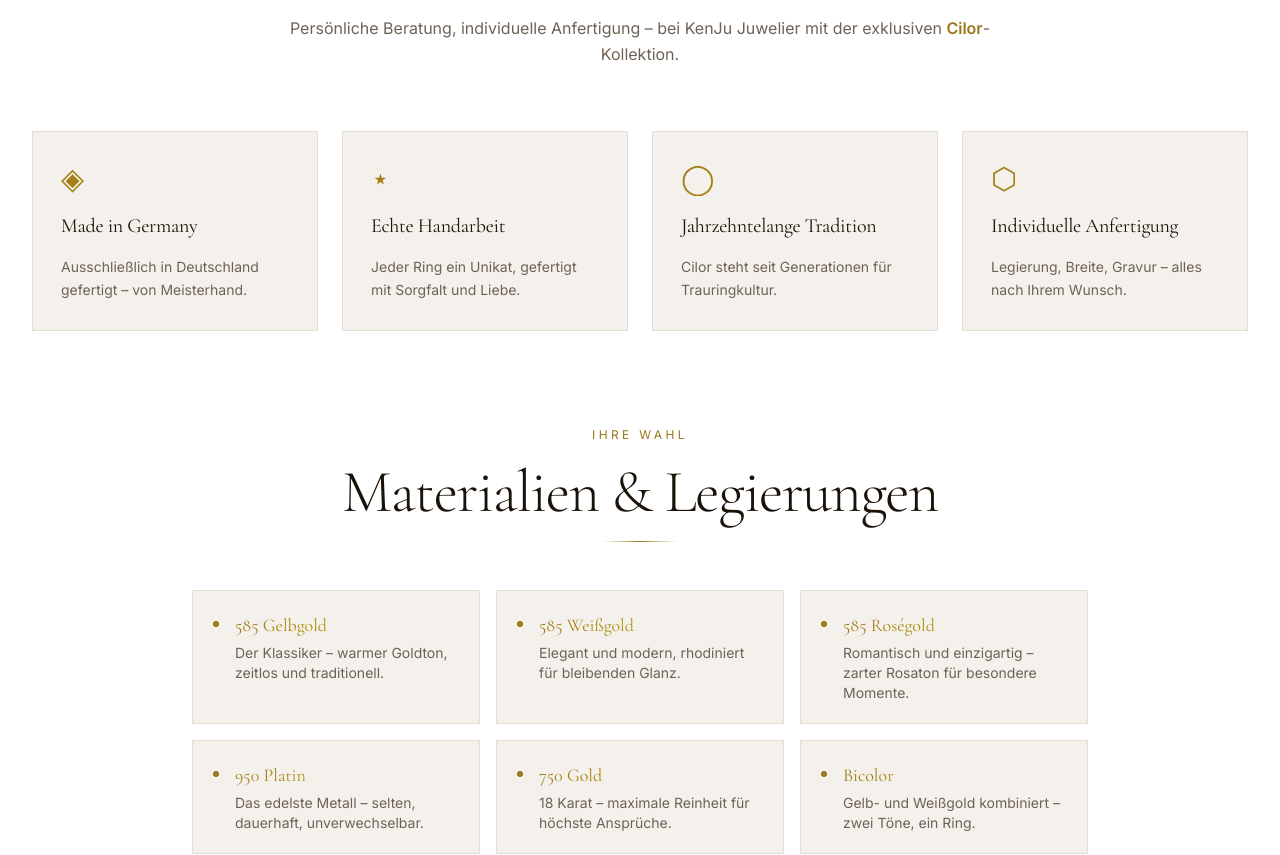
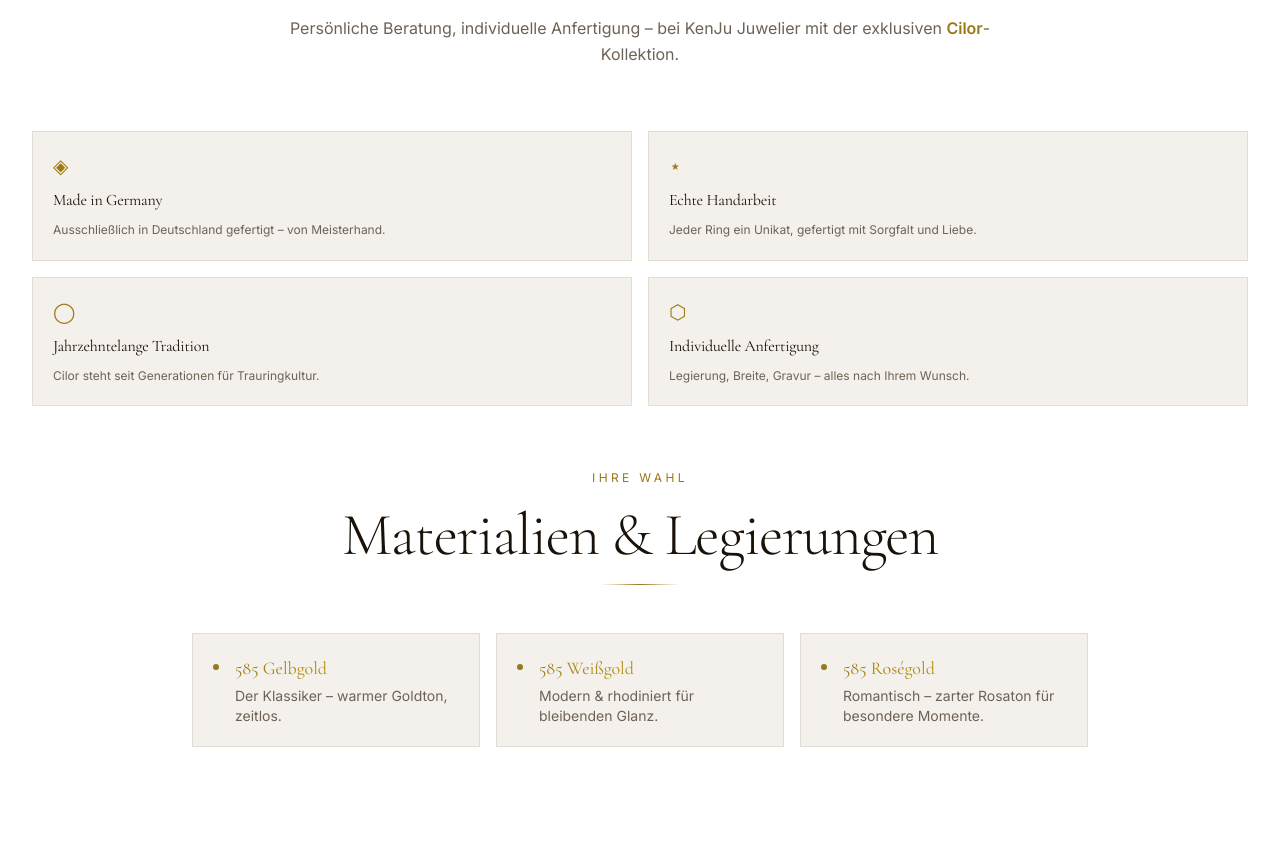
Before and after one commit to Rabi-dev1/Kenju-Juwelier, a Next.js app: page /trauringe in a window 1280 px wide. Shown: the part 820-1675 px from the top of the page. Built offline with nearby package versions, Linux system fonts and the light colour scheme.

Commit message:
Ringe: Solitaer-Bild + Text gekuerzt; Trauringe: 2x2 Vorteile-Grid, nur 3 Legierungen

```diff
--- a/app/ringe/page.tsx
+++ b/app/ringe/page.tsx
@@ -73,7 +73,7 @@ export default function SchmuckPage() {
             {/* Bild */}
             <div className="relative min-h-[420px] lg:min-h-0 overflow-hidden group" style={{ background: 'var(--kj-surface)' }}>
               <Image
-                src="/images/brillantring-halo-weiss.jpg"
+                src="/images/ring-solitaer.jpg"
                 alt="Solitär Brillantring Verlobungsring KenJu Juwelier Bielefeld"
                 fill
                 sizes="(max-width: 1024px) 100vw, 50vw"
@@ -96,22 +96,8 @@ export default function SchmuckPage() {
                 Verlobungsringe &amp; Brillantringe bei KenJu Juwelier Bielefeld
               </h2>
               <div className="divider-gold mb-7" />
-              <p className="font-sans text-sm leading-relaxed mb-5" style={{ color: 'var(--kj-muted)' }}>
-                Ein Verlobungsring ist das schönste Versprechen, das man geben kann. Er steht für
-                einen Moment, der für immer bleibt – und verdient deshalb höchste Qualität und
-                echte Leidenschaft für das Handwerk.
-              </p>
-              <p className="font-sans text-sm leading-relaxed mb-5" style={{ color: 'var(--kj-muted)' }}>
-                Bei <strong style={{ color: 'var(--kj-text)' }}>KenJu Juwelier</strong> in Bielefeld
-                finden Sie klassische Solitärringe ebenso wie aufwendige Brillant-Designs – gefasst in
-                feinstem <strong style={{ color: 'var(--kj-text)' }}>585er Gelbgold</strong>,{' '}
-                <strong style={{ color: 'var(--kj-text)' }}>Weißgold</strong> oder{' '}
-                <strong style={{ color: 'var(--kj-text)' }}>Roségold</strong>.
-                Jeder Ring wird mit Sorgfalt ausgewählt und kann auf Wunsch individuell angefertigt werden.
-              </p>
               <p className="font-sans text-sm leading-relaxed mb-9" style={{ color: 'var(--kj-muted)' }}>
-                Lassen Sie sich in unserem Atelier an der Bahnhofstraße 28 persönlich beraten –
-                wir nehmen uns Zeit für Sie und helfen Ihnen, den Ring zu finden, der alles sagt.
+                Solitärringe, Brillant-Designs und Verlobungsringe – gefasst in 585 Gelbgold, Weißgold oder Roségold. Individuell nach Ihrem Wunsch.
               </p>
               <div className="flex flex-col sm:flex-row gap-3">
                 <Link href="#termin" className="btn-dark">Jetzt kontaktieren</Link>
--- a/app/trauringe/page.tsx
+++ b/app/trauringe/page.tsx
@@ -18,12 +18,9 @@ const cilorVorteile = [
 ];
 
 const materialien = [
-  { name: '585 Gelbgold',   desc: 'Der Klassiker – warmer Goldton, zeitlos und traditionell.' },
-  { name: '585 Weißgold',   desc: 'Elegant und modern, rhodiniert für bleibenden Glanz.' },
-  { name: '585 Roségold',   desc: 'Romantisch und einzigartig – zarter Rosaton für besondere Momente.' },
-  { name: '950 Platin',     desc: 'Das edelste Metall – selten, dauerhaft, unverwechselbar.' },
-  { name: '750 Gold',       desc: '18 Karat – maximale Reinheit für höchste Ansprüche.' },
-  { name: 'Bicolor',        desc: 'Gelb- und Weißgold kombiniert – zwei Töne, ein Ring.' },
+  { name: '585 Gelbgold', desc: 'Der Klassiker – warmer Goldton, zeitlos.' },
+  { name: '585 Weißgold', desc: 'Modern & rhodiniert für bleibenden Glanz.' },
+  { name: '585 Roségold', desc: 'Romantisch – zarter Rosaton für besondere Momente.' },
 ];
 
 const processSteps = [
@@ -76,16 +73,16 @@ export default function TrauringePage() {
           </div>
 
           {/* Cilor Vorteile */}
-          <div className="grid grid-cols-1 sm:grid-cols-2 lg:grid-cols-4 gap-6 mb-24">
+          <div className="grid grid-cols-2 gap-4 mb-16">
             {cilorVorteile.map((v) => (
               <div
                 key={v.title}
-                className="p-7 flex flex-col gap-4 transition-all duration-300"
+                className="p-5 flex flex-col gap-2 transition-all duration-300"
                 style={{ background: 'var(--kj-card)', border: '1px solid var(--kj-border)' }}
               >
-                <span className="text-3xl gold-text">{v.icon}</span>
-                <h3 className="font-serif text-xl" style={{ color: 'var(--kj-text)' }}>{v.title}</h3>
-                <p className="font-sans text-sm leading-relaxed" style={{ color: 'var(--kj-muted)' }}>{v.desc}</p>
+                <span className="text-xl gold-text">{v.icon}</span>
+                <h3 className="font-serif text-base" style={{ color: 'var(--kj-text)' }}>{v.title}</h3>
+                <p className="font-sans text-xs leading-relaxed" style={{ color: 'var(--kj-muted)' }}>{v.desc}</p>
               </div>
             ))}
           </div>
@@ -97,7 +94,7 @@ export default function TrauringePage() {
               <h2 className="section-title mb-4">Materialien &amp; Legierungen</h2>
               <div className="divider-gold mx-auto" />
             </div>
-            <div className="grid grid-cols-1 sm:grid-cols-2 lg:grid-cols-3 gap-4">
+            <div className="grid grid-cols-1 sm:grid-cols-3 gap-4">
               {materialien.map((m) => (
                 <div
                   key={m.name}
```
